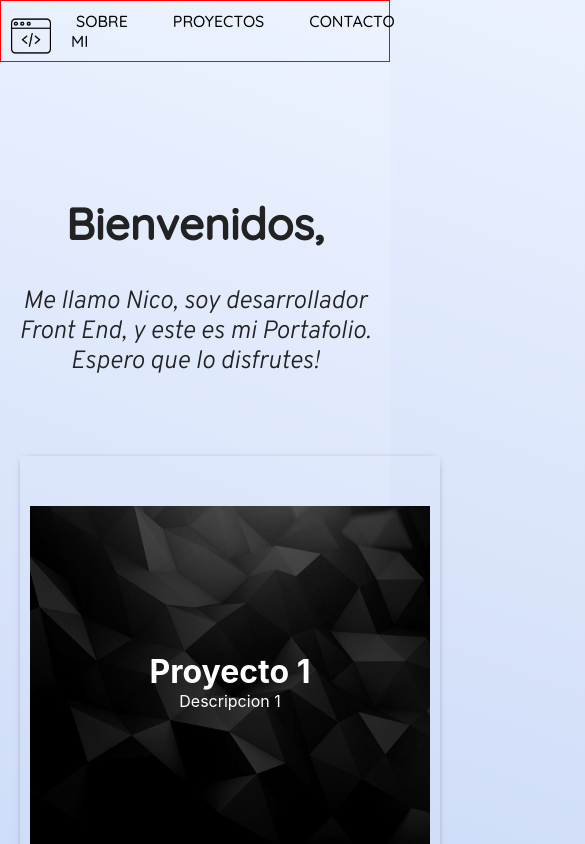
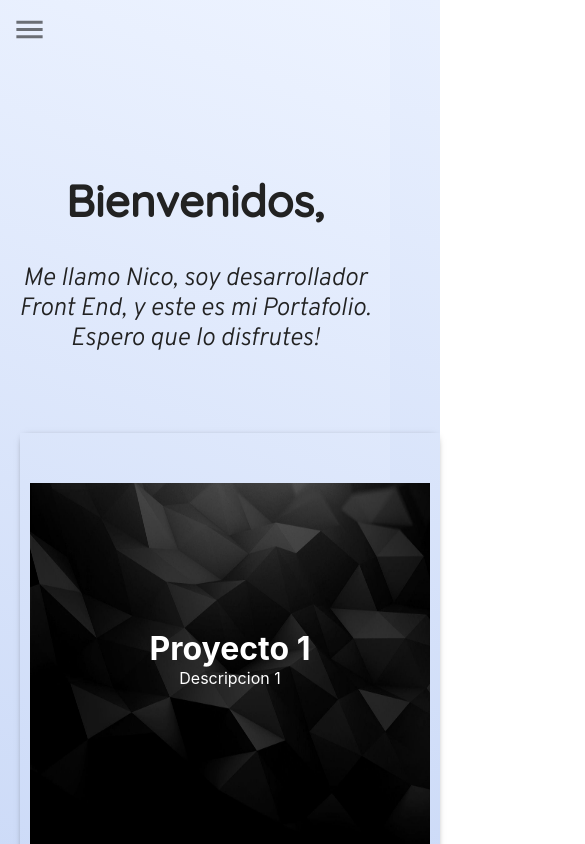
Before and after one commit to nicccoo/portfolio-react, a React (Create React App) app in the folder potfolio-react/: page / in a window 390 px wide. Shown: the top 844 px of the page, 585 px wide, since content can reach past the window. Built offline with nearby package versions, Linux system fonts and the light colour scheme; a web font is replaced by a local one.

Commit message:
layout responsive done

```diff
--- a/potfolio-react/src/App.js
+++ b/potfolio-react/src/App.js
@@ -3,6 +3,7 @@ import NavBar from "./components/Views/NavBar/NavBar";
 import Hero from "./components/Views/Hero/Hero";
 import Proyectos from "./components/Views/Proyectos/Proyectos";
 import Contacto from "./components/Views/Contacto/Contacto";
+import MenuDesplegable from './components/Views/NavBar/MenuDesplegable'
 import Fade from "react-reveal/Fade";
 
 function App() {
--- a/potfolio-react/src/components/Views/Contacto/Contacto.js
+++ b/potfolio-react/src/components/Views/Contacto/Contacto.js
@@ -2,23 +2,20 @@ import React from "react";
 import email from "./icons/email.svg";
 import github from "./icons/github.svg";
 import linkedin from "./icons/linkedin.svg";
-import centericon from "./icons/centericon.svg";
+
 import './styles-contacto.css'
 
 const Contacto = () => {
   return (
     <div>
       <div className="container-contacto">
-        <div className="author">
-          <p className="nombre">Nicolas Ramirez</p>
-        </div>
-        <div className="logo-central">
-          <img src={centericon} alt="" />
-        </div>
         <div className="container-icons">
           <img className="icon-contacto" src={email} alt="" />
           <img className="icon-contacto" src={github} alt="" />
           <img className="icon-contacto" src={linkedin} alt="" />
+        </div>
+        <div className="author">
+          <h6>Nicolas Ramirez - Portfolio v1.0</h6>
         </div>
       </div>
     </div>
--- a/potfolio-react/src/components/Views/Contacto/styles-contacto.css
+++ b/potfolio-react/src/components/Views/Contacto/styles-contacto.css
@@ -1,41 +1,20 @@
 .container-contacto {
-  display: flex;
-  justify-content: space-evenly;
   background: #fff;
-  align-items: center;
   padding: 50px 0px;
   margin: 200px 0 0 0;
   background: inherit;
   box-shadow: 0px 1px 14px -5px #000;
 }
 
-.author {
-  font-size: 15px;
-  font-family: "Quicksand", sans-serif;
-}
-
-.logo-central img {
-  width: 80px;
-  margin-bottom: 170px;
-  transition: 0.35s;
-}
-.logo-central img:hover {
-  width: 80px;
-  margin-bottom: 170px;
-  transform: scale(1.1);
-  transition: 0.35s;
-  animation: ease-in;
-  cursor: pointer;
-}
 .container-icons {
   display: flex;
-
-  width: 100px;
+  justify-content: center;
 }
 
 .icon-contacto {
-  margin: 0 30px;
-  transition: 0.35s;
+  width: 45px;
+  margin: 0 60px;
+
 }
 
 .icon-contacto:hover {
@@ -45,21 +24,23 @@
   cursor: pointer;
 }
 
+.author {
+  text-align: end;
+  margin-top:30px;
+  margin-bottom: -50px;
+  padding: 0;
+  font-weight: 300;
+  color: #444;
+}
+
 @media only screen and (min-width: 320px) and (max-width: 600px) {
-  .logo-central img {
-    display: none;
+  .container-contacto {
+    margin: 4px 0;
   }
 
-  .container-contacto {
-    margin: 0;
-  }
 
   .author {
     display: none;
-  }
-
-  .container-contacto {
-    justify-content: center;
   }
 
   .container-icons {
@@ -68,9 +49,7 @@
 }
 
 @media only screen and (max-width: 768px) and (max-width: 1024px) {
-  .logo-central img {
-    display: none;
-  }
+
 
   .container-contacto {
     justify-content: space-evenly;
@@ -97,7 +76,6 @@
   .author {
     justify-content: space-evenly;
   }
-
   .container-icons {
     justify-content: space-evenly;
   }
--- a/potfolio-react/src/components/Views/Hero/styles-hero.css
+++ b/potfolio-react/src/components/Views/Hero/styles-hero.css
@@ -1,8 +1,3 @@
-.container-hero {
-  display: flex;
-  justify-content: space-evenly;
-  margin-top: 20px;
-}
 body {
   background-image: linear-gradient(
     200deg,
@@ -12,10 +7,17 @@ body {
   );
 }
 
+.container-hero {
+  display: flex;
+  justify-content: space-evenly;
+  margin-top: 20px;
+}
+
 
 .hero__izquierda {
   width: 50%;
 }
+
 
 .hero-title {
   display: inline-block;
@@ -50,6 +52,11 @@ body {
 /* MEDIA QUERYS */
 
 @media only screen and (max-width: 400px) {
+
+  .container-hero {
+    margin-top: -20px;
+  }
+
   .hero__derecha img {
     display: none;
   }
--- a/potfolio-react/src/components/Views/NavBar/MenuDesplegable.js
+++ b/potfolio-react/src/components/Views/NavBar/MenuDesplegable.js
@@ -1,24 +1,66 @@
-import React from 'react'
-import { makeStyles } from '@material-ui/core'
+import React, { useState } from "react";
+import {
+  Drawer,
+  List,
+  ListItem,
+  ListItemText,
+} from "@material-ui/core";
+import { positions } from '@material-ui/system';
+import { IconButton } from "@material-ui/core";
+import MenuIcon from "@material-ui/icons/Menu";
+import { makeStyles } from "@material-ui/core/styles"
+import ArrowBackIosIcon from '@material-ui/icons/ArrowBackIos';
 
-
-const styles = makeStyles(theme => ({
-    root: {
-        display: 'flex'
-    }
-}))
+const useStyles = makeStyles({
+  drawer: {
+    color: "red"
+  },
+  list: {
+    width: "160px",
+  },
+  listItem: {
+    borderBottom: '1px solid #ccc',
+  },
+  backButton: {
+    left: '60px',
+  },
+  menuButton: {
+    bottom: '20px'
+  }
+})
 
 
 const MenuDesplegable = () => {
+  const classes = useStyles();
+  const [open, setOpen] = useState(false);
 
-    const classes = styles();
+  const toggleMenu = () => {
+    if (open) {
+      setOpen(false);
+    } else {
+      setOpen(true);
+    }
+  };
 
-    return (
-        <div className={classes.root}>
+  return (
+    <div className="container-desplegable">
+      <IconButton onClick={toggleMenu} className={classes.menuButton}>
+        <MenuIcon fontSize="large" />
+      </IconButton>
+      <Drawer variant="temporary" open={open} onClose={toggleMenu} className={classes.drawer}>
+        <IconButton  onClick={toggleMenu} className={classes.backButton} >
+          <ArrowBackIosIcon />
+        </IconButton>
+        <List className={classes.list}>
+          {["PROYECTOS", "CONTACTO"].map((text, index) => (
+            <ListItem button key={text} className={classes.listItem}>
+              <ListItemText primary={text} className={classes.listText}/>
+            </ListItem>
+          ))}
+        </List>
+      </Drawer>
+    </div>
+  );
+};
 
-        </div>
-    )
-}
-
-
-export default MenuDesplegable
+export default MenuDesplegable;
--- a/potfolio-react/src/components/Views/NavBar/NavBar.js
+++ b/potfolio-react/src/components/Views/NavBar/NavBar.js
@@ -1,47 +1,41 @@
 import React, { useState } from "react";
-import { Link } from "react-router-dom";
-import Cancel from "@material-ui/icons/Cancel";
-import MenuIcon from "@material-ui/icons/Menu";
-import Drawer from "@material-ui/core/Drawer";
 import logo from "./img/logo.png";
-import { IconButton } from "@material-ui/core";
 import "./styles-navbar.css";
-// import MenuDesplegable from './MenuDesplegable'
+import MenuDesplegable from "./MenuDesplegable";
 
 export default function NavBar() {
-  const [open, setOpen] = useState(false);
+  return (
+    <>
+      <div className="container">
+        <MenuDesplegable />
 
-  const toggleMenu = () => {
-    if (open) {
-      setOpen(false);
-    } else {
-      setOpen(true);
-    }
-  };
-
-  return (
-    <div className="container">
-      {/* <MenuDesplegable/>] */}
-      <a href="#" className="logo">
+        <div className="logo">
+          <a href="#">
             <img src={logo} alt="" />
           </a>
+        </div>
         <nav className="navbar">
           <div className="navbar__items">
             <ul>
-            <li><a className="btn" href="#">SOBRE MI</a></li>
-            <li><a className="btn" href="#">PROYECTOS</a></li>
-            <li><a className="btn" href="#">CONTACTO</a></li>
+              <li>
+                <a className="btn" href="#">
+                  SOBRE MI
+                </a>
+              </li>
+              <li>
+                <a className="btn" href="#">
+                  PROYECTOS
+                </a>
+              </li>
+              <li>
+                <a className="btn" href="#">
+                  CONTACTO
+                </a>
+              </li>
             </ul>
           </div>
-        {/* <IconButton onClick={toggleMenu}>
-          <MenuIcon fontsize="large" />
-        </IconButton>
-        <Drawer anchor="right" open={open} onClose={toggleMenu}>
-          <IconButton onClick={toggleMenu}>
-            <Cancel />
-          </IconButton>
-        </Drawer> */}
         </nav>
       </div>
+    </>
   );
 }
--- a/potfolio-react/src/components/Views/NavBar/styles-navbar.css
+++ b/potfolio-react/src/components/Views/NavBar/styles-navbar.css
@@ -11,7 +11,6 @@ a {
 ul {
   list-style: none;
 }
-
 
 .container {
   display: flex;
@@ -40,18 +39,22 @@ ul {
 .logo img {
   width: 40px;
   height: 40px;
-  transition: 0.350s;
+  transition: 0.35s;
   animation: ease-out;
 }
 
 .logo img:hover {
   transform: scale(1.1);
-  transition: 0.350s;
+  transition: 0.35s;
   animation: ease-in;
 }
 
 .btn {
   position: relative;
+}
+
+.container-desplegable {
+  display: none;
 }
 
 .btn::after {
@@ -61,9 +64,9 @@ ul {
   height: 0.175rem;
   left: 0;
   bottom: 0;
-  background-color: #F55F44;
+  background-color: #f55f44;
   transform: scale(0, 1);
-  transition: transform 0.350s ease;
+  transition: transform 0.35s ease;
 }
 
 .btn:hover::after {
@@ -72,18 +75,30 @@ ul {
 
 @media only screen and (min-width: 320px) and (max-width: 480px) {
   .container {
+    padding: 0;
+    justify-content: space-between;
+    align-items: center;
+    width: 100%;
+  }
+
+  .container-desplegable {
+    display: flex;
+  }
+
+  .navbar__items a {
     margin: 0;
     padding: 0;
-    border: 1px solid red;
   }
 
   .logo {
-    margin-left: 10px;
-    margin-top: 15px;
+display: none;
+
   }
 
-  .navbar__items Button {
+
+  .navbar__items ul {
     display: none;
-    justify-content: flex-end;
   }
+
+
 }
```
Lines whose indentation alone changed are shown as unchanged.
